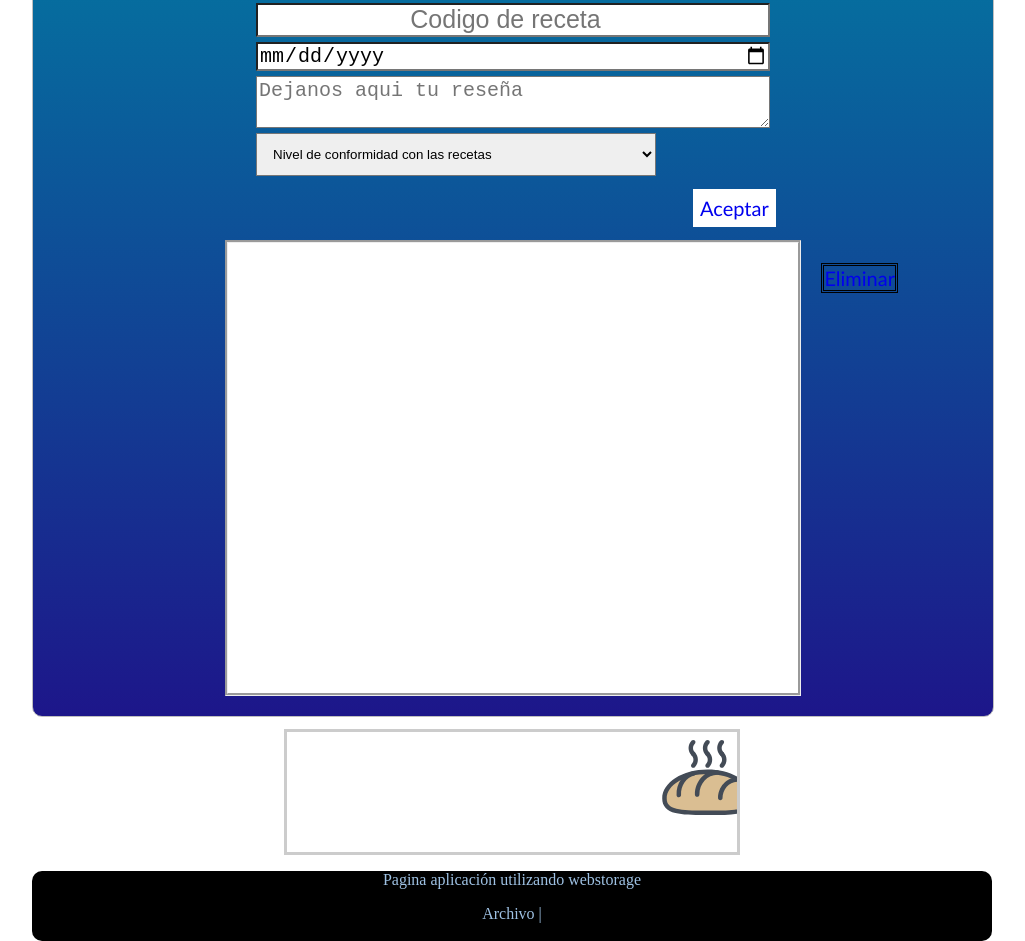
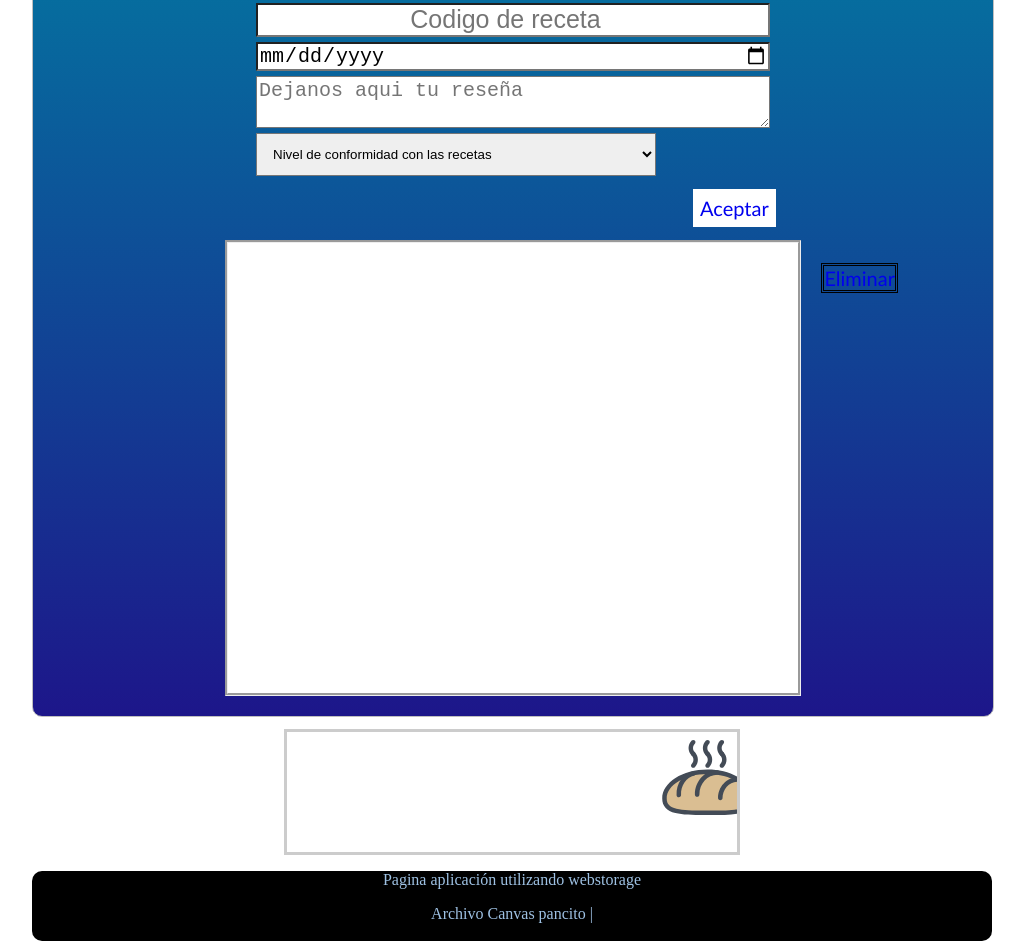
Before and after one commit to carlonchosando/pagina-UTN, a plain HTML site: page mensajes_locales.html in a window 1280 px wide. Shown: the part 239-1180 px from the top of the page, without its empty margins (128-1153 px from the left). Drawn offline with Linux system fonts and the light colour scheme.

Commit message:
ya esta lista

```diff
--- a/mensajes_locales.html
+++ b/mensajes_locales.html
@@ -54,7 +54,7 @@
 </canvas>
   <footer class="pieportada">
     <p>Pagina aplicación utilizando webstorage</p>
-    <p>Archivo  | </p>
+    <p>Archivo Canvas pancito   | </p>
   </footer>
   <script src="./JS/canvita.js"></script>
   <script src="./JS/tablero.js"></script>
```
